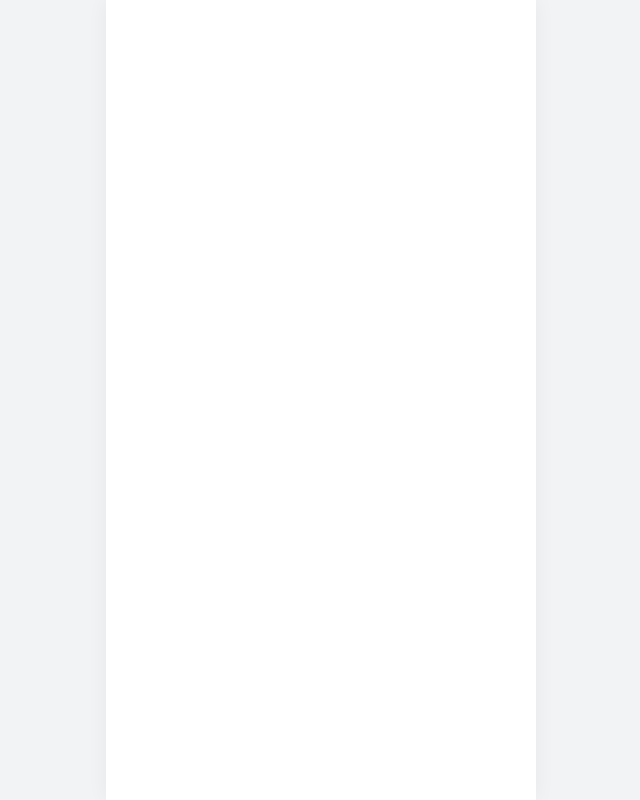
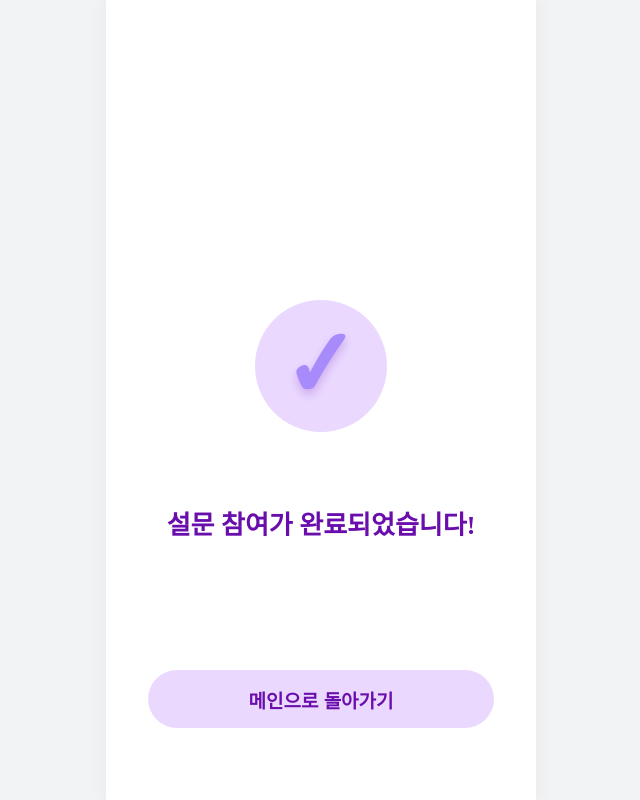
Before and after one commit to kah070809-rgb/Loopa-frontend, a React (Vite) app: page /guestsurveyjoinfinish in a window 1280 px wide. Before the commit this address had no page. Shown: the whole page, without its empty margins (319-959 px from the left). Built offline with nearby package versions, Linux system fonts and the light colour scheme.

Commit message:
게스트전용 제출팝업&완료페이지 완성

```diff
--- a/src/App.jsx
+++ b/src/App.jsx
@@ -15,6 +15,7 @@ import SurveyJoinFinish from './pages/surveyjoin/SurveyJoinFinish';
 import RegisterComplete from './pages/RegisterComplete';
 import FindPassword from './pages/FindPassword';
 import PasswordChangeComplete from './pages/PasswordChangeComplete';
+import GuestSurveyJoinFinish from './pages/surveyjoin/GuestSurveyJoinFinish';
 // 💡 1. AppLayout 컴포넌트를 불러옵니다 (경로 확인 필수!)
 //import './App.css';
 
@@ -49,6 +50,7 @@ function App() {
           <Route path="/registercomplete" element={<RegisterComplete />} />
           <Route path="/findpassword" element={<FindPassword />} />
           <Route path="/passwordchangecomplete" element={<PasswordChangeComplete />} />
+          <Route path="/guestsurveyjoinfinish" element={<GuestSurveyJoinFinish />} />
         </Routes>
       </AppLayout>
     </BrowserRouter>
--- /dev/null
+++ b/src/pages/surveyjoin/GuestSurveyJoinFinish.css
@@ -0,0 +1,69 @@
+.guest-survey-finish-page {
+  width: 100%;
+  min-height: 100vh;
+  padding: 0 42px 72px;
+  box-sizing: border-box;
+  background-color: #ffffff;
+
+  display: flex;
+  flex-direction: column;
+  justify-content: space-between;
+  align-items: center;
+}
+
+.guest-survey-finish-content {
+  width: 100%;
+  margin-top: 300px;
+
+  display: flex;
+  flex-direction: column;
+  align-items: center;
+}
+
+.guest-survey-finish-icon-circle {
+  width: 132px;
+  height: 132px;
+  border-radius: 50%;
+  background-color: #ead8ff;
+
+  display: flex;
+  align-items: center;
+  justify-content: center;
+}
+
+.guest-survey-finish-check {
+  color: #a78bfa;
+  font-size: 92px;
+  font-weight: 900;
+  line-height: 1;
+
+  transform: rotate(-4deg);
+  text-shadow: 0 5px 8px rgba(106, 13, 173, 0.22);
+}
+
+.guest-survey-finish-title {
+  margin: 76px 0 0;
+  color: #6a0dad;
+  font-size: 26px;
+  font-weight: 900;
+  text-align: center;
+  line-height: 1.35;
+  word-break: keep-all;
+}
+
+.guest-survey-finish-button {
+  width: 100%;
+  height: 58px;
+  border: none;
+  border-radius: 999px;
+  background-color: #ead8ff;
+  color: #6a0dad;
+
+  font-size: 19px;
+  font-weight: 800;
+  cursor: pointer;
+}
+
+.guest-survey-finish-button:active {
+  transform: scale(0.98);
+}
--- /dev/null
+++ b/src/pages/surveyjoin/GuestSurveyJoinFinish.jsx
@@ -0,0 +1,34 @@
+import { useNavigate } from "react-router-dom";
+import "./GuestSurveyJoinFinish.css";
+
+function GuestSurveyJoinFinish() {
+  const navigate = useNavigate();
+
+  const handleGoMain = () => {
+    navigate("/surveyjoinfirst");
+  };
+
+  return (
+    <section className="guest-survey-finish-page">
+      <div className="guest-survey-finish-content">
+        <div className="guest-survey-finish-icon-circle">
+          <span className="guest-survey-finish-check">✓</span>
+        </div>
+
+        <h1 className="guest-survey-finish-title">
+          설문 참여가 완료되었습니다!
+        </h1>
+      </div>
+
+      <button
+        className="guest-survey-finish-button"
+        type="button"
+        onClick={handleGoMain}
+      >
+        메인으로 돌아가기
+      </button>
+    </section>
+  );
+}
+
+export default GuestSurveyJoinFinish;
--- a/src/pages/surveyjoin/SurveyJoinQuestion.css
+++ b/src/pages/surveyjoin/SurveyJoinQuestion.css
@@ -354,3 +354,60 @@
 .survey-exit-modal-confirm {
   background-color: #d8b8ff;
 }
+
+.survey-guest-submit-modal-overlay {
+  position: absolute;
+  inset: 0;
+  background-color: rgba(0, 0, 0, 0.08);
+  display: flex;
+  align-items: center;
+  justify-content: center;
+  padding: 0 18px;
+  box-sizing: border-box;
+  z-index: 20;
+}
+
+.survey-guest-submit-modal {
+  width: 100%;
+  min-height: 220px;
+  padding: 72px 28px 42px;
+  box-sizing: border-box;
+  border-radius: 42px;
+  background-color: #ead8ff;
+  color: #6a0dad;
+}
+
+.survey-guest-submit-modal-title {
+  margin: 0;
+  text-align: center;
+  color: #6a0dad;
+  font-size: 28px;
+  font-weight: 900;
+  line-height: 1.35;
+}
+
+.survey-guest-submit-modal-buttons {
+  display: flex;
+  gap: 26px;
+  margin-top: 72px;
+}
+
+.survey-guest-submit-modal-cancel,
+.survey-guest-submit-modal-confirm {
+  flex: 1;
+  height: 58px;
+  border: none;
+  border-radius: 18px;
+  color: #6a0dad;
+  font-size: 22px;
+  font-weight: 900;
+  cursor: pointer;
+}
+
+.survey-guest-submit-modal-cancel {
+  background-color: #ffffff;
+}
+
+.survey-guest-submit-modal-confirm {
+  background-color: #d8b8ff;
+}
--- a/src/pages/surveyjoin/SurveyJoinQuestion.jsx
+++ b/src/pages/surveyjoin/SurveyJoinQuestion.jsx
@@ -59,6 +59,10 @@ function SurveyJoinQuestion() {
   const [errorMessage, setErrorMessage] = useState("");
   const [isSubmitModalOpen, setIsSubmitModalOpen] = useState(false);
   const [isExitModalOpen, setIsExitModalOpen] = useState(false);
+
+  // 임시 로그인 여부
+// true면 로그인 회원 팝업, false면 게스트 팝업
+const isLogin = false;
 
   const currentQuestion = orderedQuestions[currentIndex];
 
@@ -171,7 +175,7 @@ const handleCloseSubmitModal = () => {
   setIsSubmitModalOpen(false);
 };
 
-const handleSubmitSurvey = () => {
+const handleSubmitMemberSurvey = () => {
   const submitData = {
     surveyId,
     answers: orderedQuestions.map((question) => ({
@@ -183,7 +187,7 @@ const handleSubmitSurvey = () => {
     skippedSubjectiveCount,
   };
 
-  console.log("백엔드로 보낼 제출 데이터:", submitData);
+  console.log("로그인 회원 제출 데이터:", submitData);
 
   setIsSubmitModalOpen(false);
 
@@ -193,6 +197,24 @@ const handleSubmitSurvey = () => {
       userToken: 140 + totalRewardToken,
     },
   });
+};
+
+const handleSubmitGuestSurvey = () => {
+  const submitData = {
+    surveyId,
+    answers: orderedQuestions.map((question) => ({
+      questionId: question.id,
+      type: question.type,
+      answer: answers[question.id] || "",
+    })),
+    isGuest: true,
+  };
+
+  console.log("게스트 제출 데이터:", submitData);
+
+  setIsSubmitModalOpen(false);
+
+  navigate("/guestsurveyjoinfinish");
 };
 
   return (
@@ -289,7 +311,7 @@ const handleSubmitSurvey = () => {
         </button>
       </footer>
 
-      {isSubmitModalOpen && (
+      {isSubmitModalOpen && isLogin && (
   <div className="survey-submit-modal-overlay">
     <div className="survey-submit-modal">
       <h2 className="survey-submit-modal-title">
@@ -327,9 +349,37 @@ const handleSubmitSurvey = () => {
         <button
           className="survey-submit-modal-confirm"
           type="button"
-                onClick={handleSubmitSurvey}
+          onClick={handleSubmitMemberSurvey}
         >
           등록
+        </button>
+      </div>
+    </div>
+  </div>
+)}
+
+{isSubmitModalOpen && !isLogin && (
+  <div className="survey-guest-submit-modal-overlay">
+    <div className="survey-guest-submit-modal">
+      <h2 className="survey-guest-submit-modal-title">
+        제출하시겠습니까?
+      </h2>
+
+      <div className="survey-guest-submit-modal-buttons">
+        <button
+          className="survey-guest-submit-modal-cancel"
+          type="button"
+          onClick={handleCloseSubmitModal}
+        >
+          취소
+        </button>
+
+        <button
+          className="survey-guest-submit-modal-confirm"
+          type="button"
+          onClick={handleSubmitGuestSurvey}
+        >
+          제출
         </button>
       </div>
     </div>
```
Lines whose indentation alone changed are shown as unchanged.
